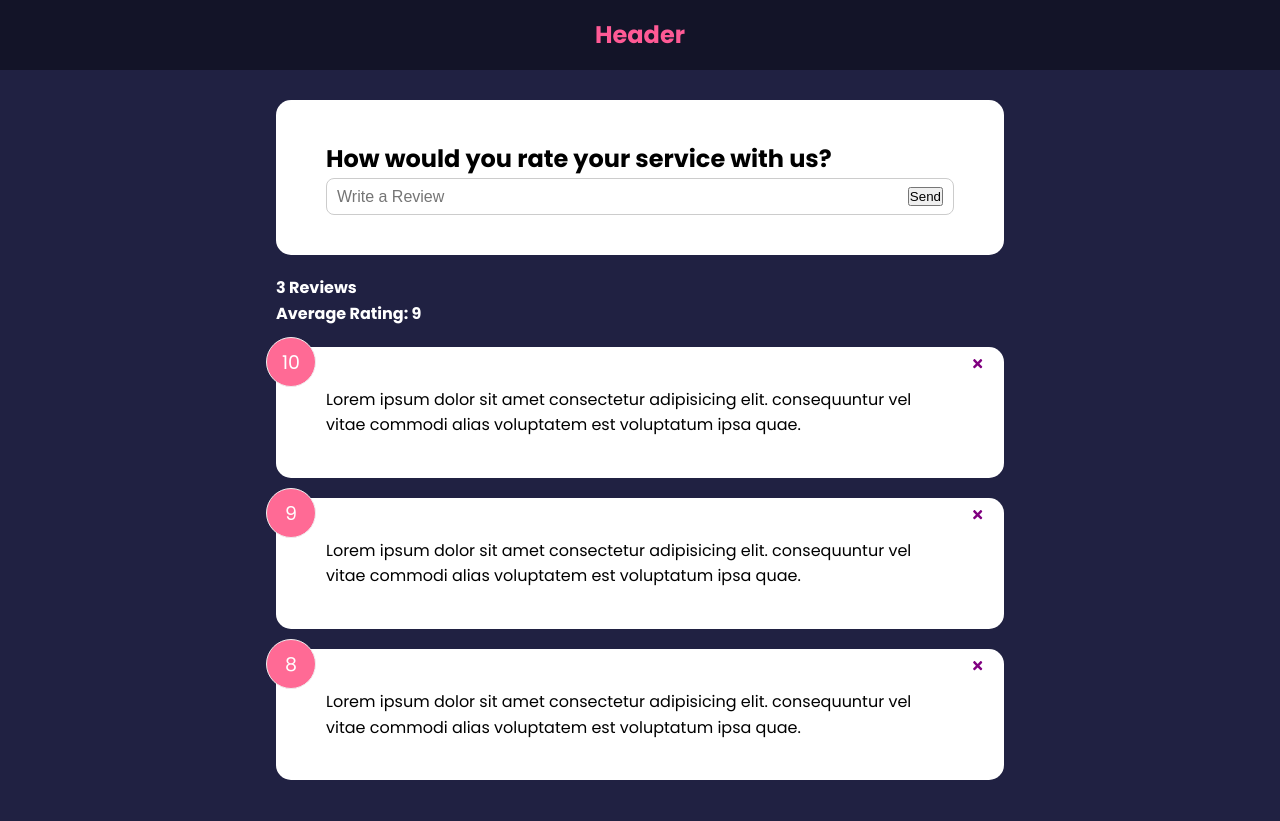
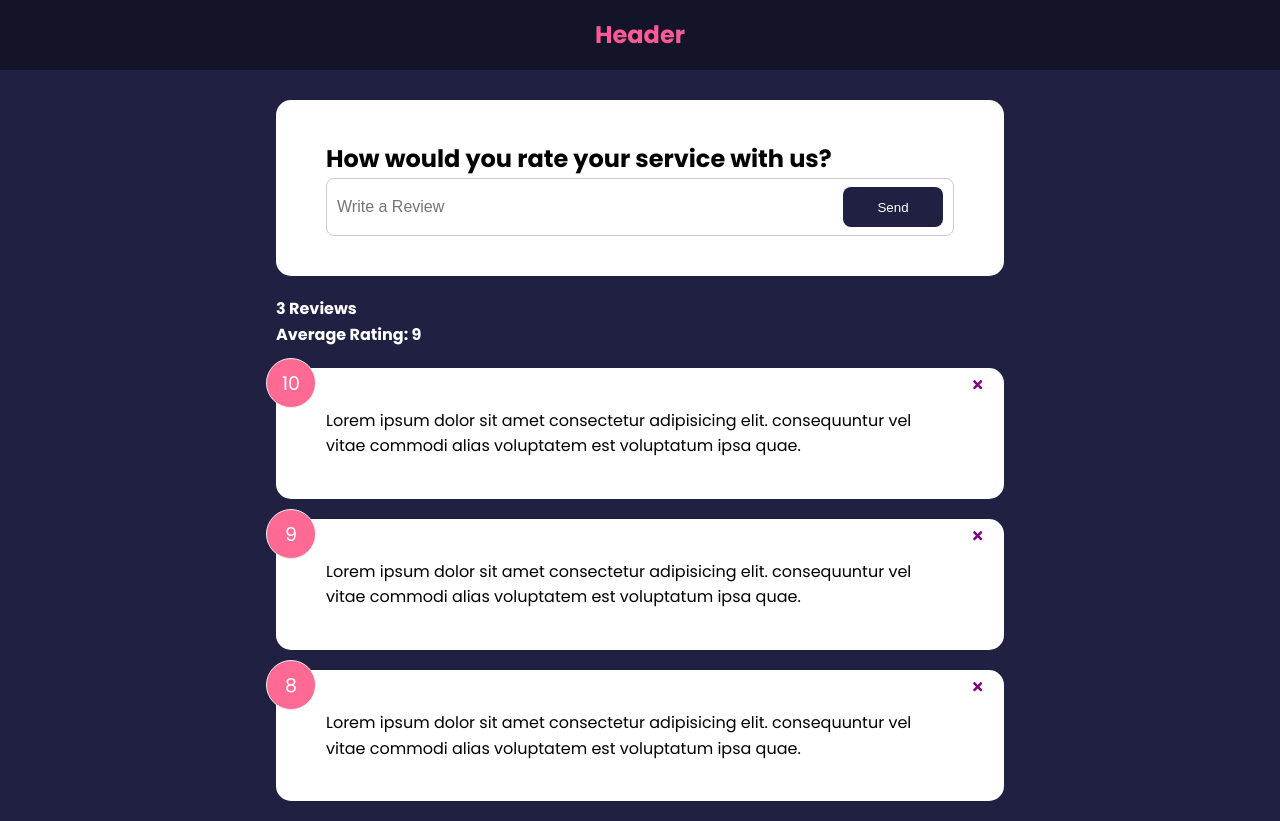
Before and after one commit to omarotxoa/feedback-app, a React (Create React App) app: page / in a window 1280 px wide. Before the commit the page ends 800 px from the top, so only its background shows below. Built offline with nearby package versions, Linux system fonts and the light colour scheme.

Commit message:
Script Button Component

```diff
--- a/src/components/FeedbackForm.jsx
+++ b/src/components/FeedbackForm.jsx
@@ -1,5 +1,6 @@
 import {useState} from 'react'
 import Card from './shared/Card'
+import Button from './shared/Button'
 
 function FeedbackForm() {
   const [text, setText] = useState('')
@@ -19,7 +20,7 @@
           placeholder='Write a Review'
           value={text}
         />
-        <button type="submit">Send</button>
+        <Button type="submit">Send</Button>
       </div>
     </form>
   </Card>
--- /dev/null
+++ b/src/components/shared/Button.jsx
@@ -0,0 +1,24 @@
+import PropTypes from 'prop-types'
+
+function Button({children, version, type, isDisabled}) {
+  return(
+    <button type={type} disabled={isDisabled} className={`btn btn-${version}`}>
+      {children}
+    </button>
+  )
+}
+
+Button.defaultProps = {
+  version: 'primary',
+  type: 'button',
+  isDisabled: false,
+}
+
+Button.propTypes = {
+  children: PropTypes.node.isRequired,
+  version: PropTypes.string,
+  type: PropTypes.string,
+  isDisabled: PropTypes.bool,
+}
+
+export default Button
--- a/src/index.css
+++ b/src/index.css
@@ -84,3 +84,37 @@
 input:focus {
   outline: none;
 }
+
+.btn {
+  color: #fff;
+  border: 0;
+  border-radius: 8px;
+  color: #fff;
+  width: 100px;
+  height: 40px;
+  cursor: pointer;
+}
+
+.btn-primary {
+  background-color: #202142;
+}
+
+.btn-secondary {
+  background: #ff6a95;
+}
+
+.btn:hover {
+  transform: scale(0.98);
+  opacity: 0.9;
+}
+
+.btn:disabled {
+  background-color: #cccccc;
+  color: #333;
+  cursor: auto;
+}
+
+.btn:disabled:hover {
+  transform: scale(1);
+  opacity: 1;
+}
```
